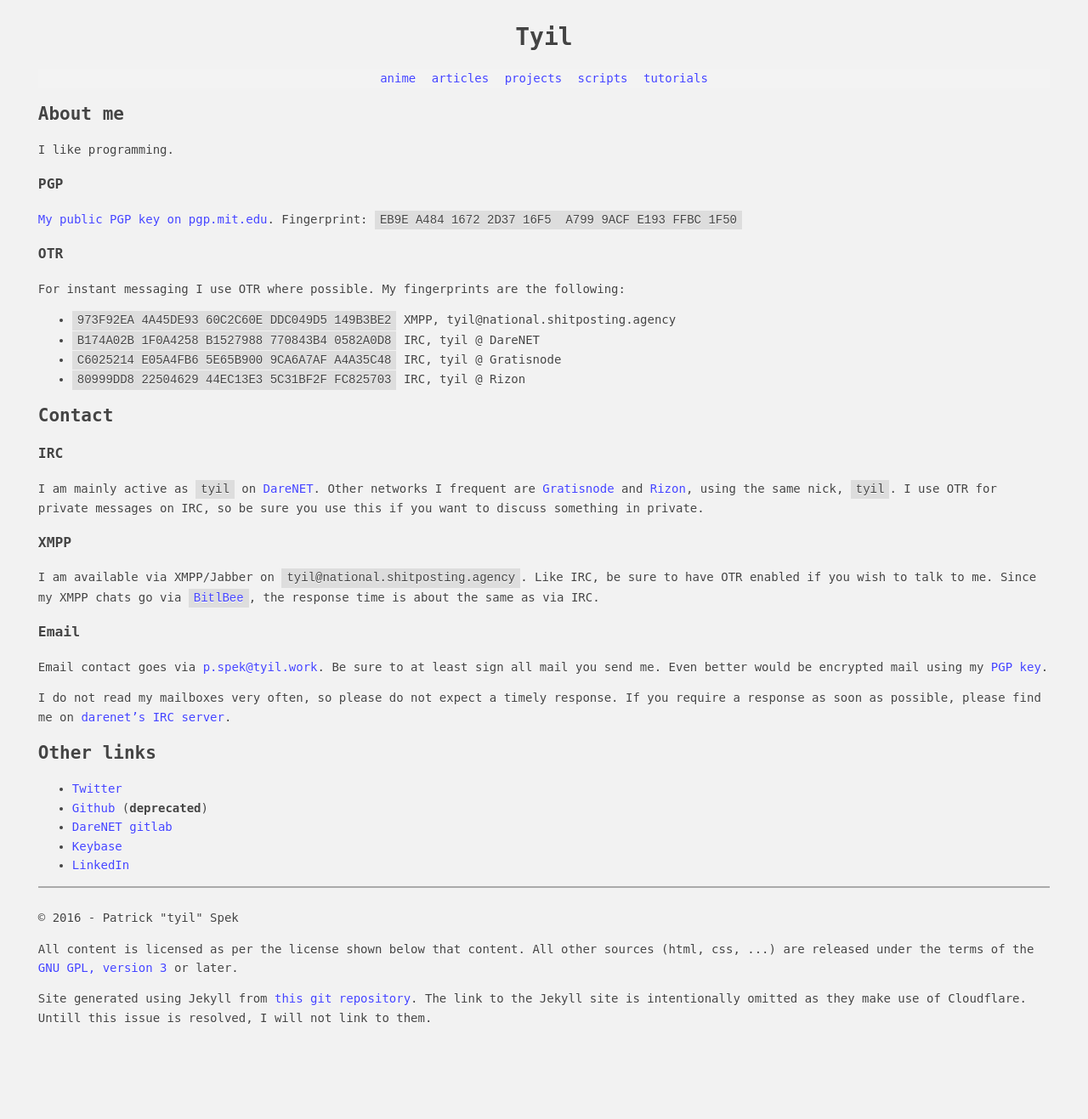
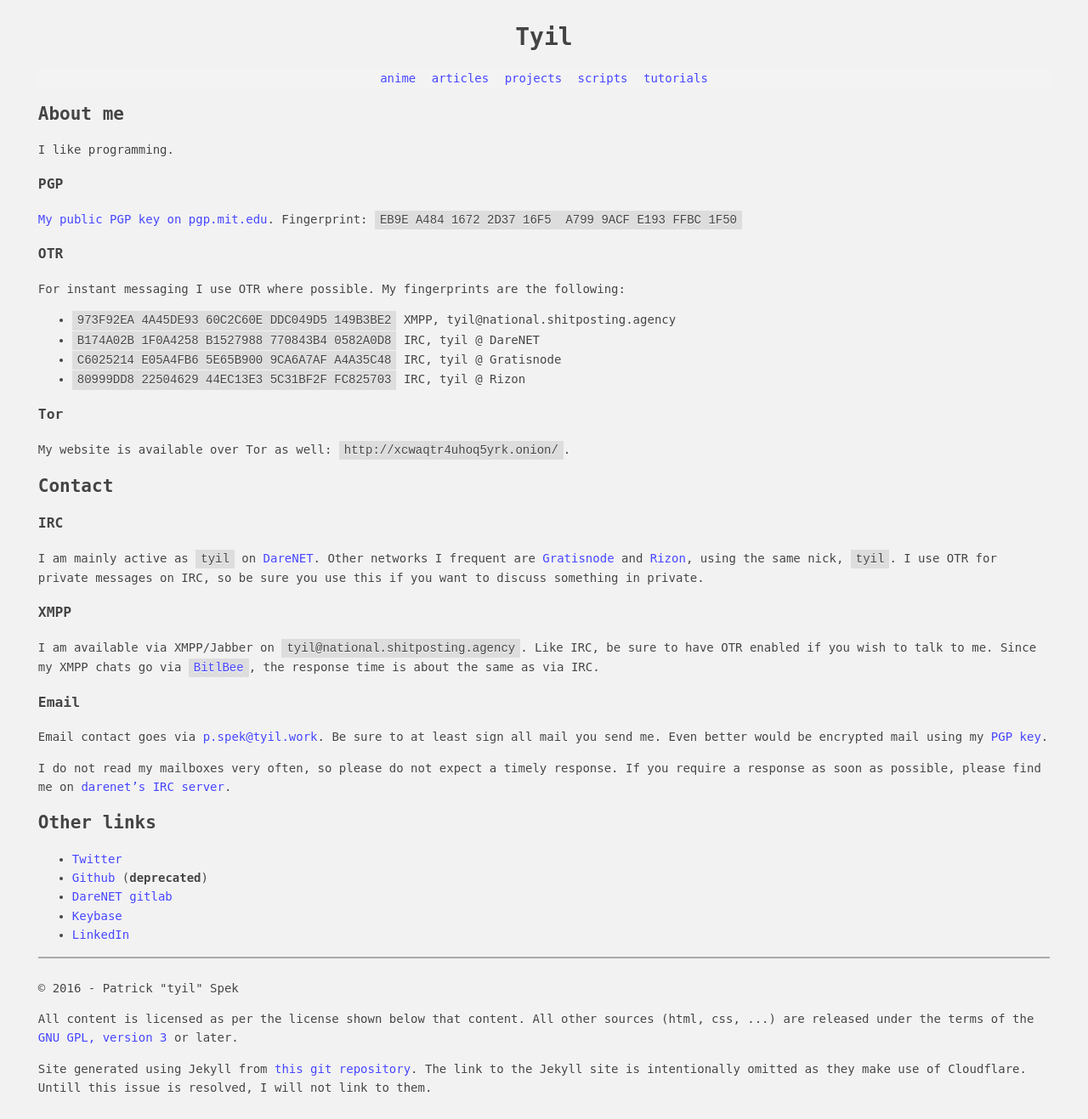
Before and after one commit to Tyil/website, a Jekyll site: the page built from _pages/index.md, in a window 1280 px wide. Shown: the whole page at 85% size. Built offline with Jekyll 4.4.1, drawn with Linux system fonts in a browser that asks for light colours; Markdown is read by kramdown in place of the engine named in the settings; before the commit the page ends 1235 px from its top, so only the background shows below that.

Commit message:
Add reference to the onion version of the site

```diff
--- a/_pages/index.md
+++ b/_pages/index.md
@@ -18,6 +18,8 @@ For instant messaging I use OTR where possible. My fingerprints are the followin
 - `C6025214 E05A4FB6 5E65B900 9CA6A7AF A4A35C48` IRC, tyil @ Gratisnode
 - `80999DD8 22504629 44EC13E3 5C31BF2F FC825703` IRC, tyil @ Rizon
 
+### Tor
+My website is available over Tor as well: `http://xcwaqtr4uhoq5yrk.onion/`.
 
 ## Contact
 ### IRC
```
